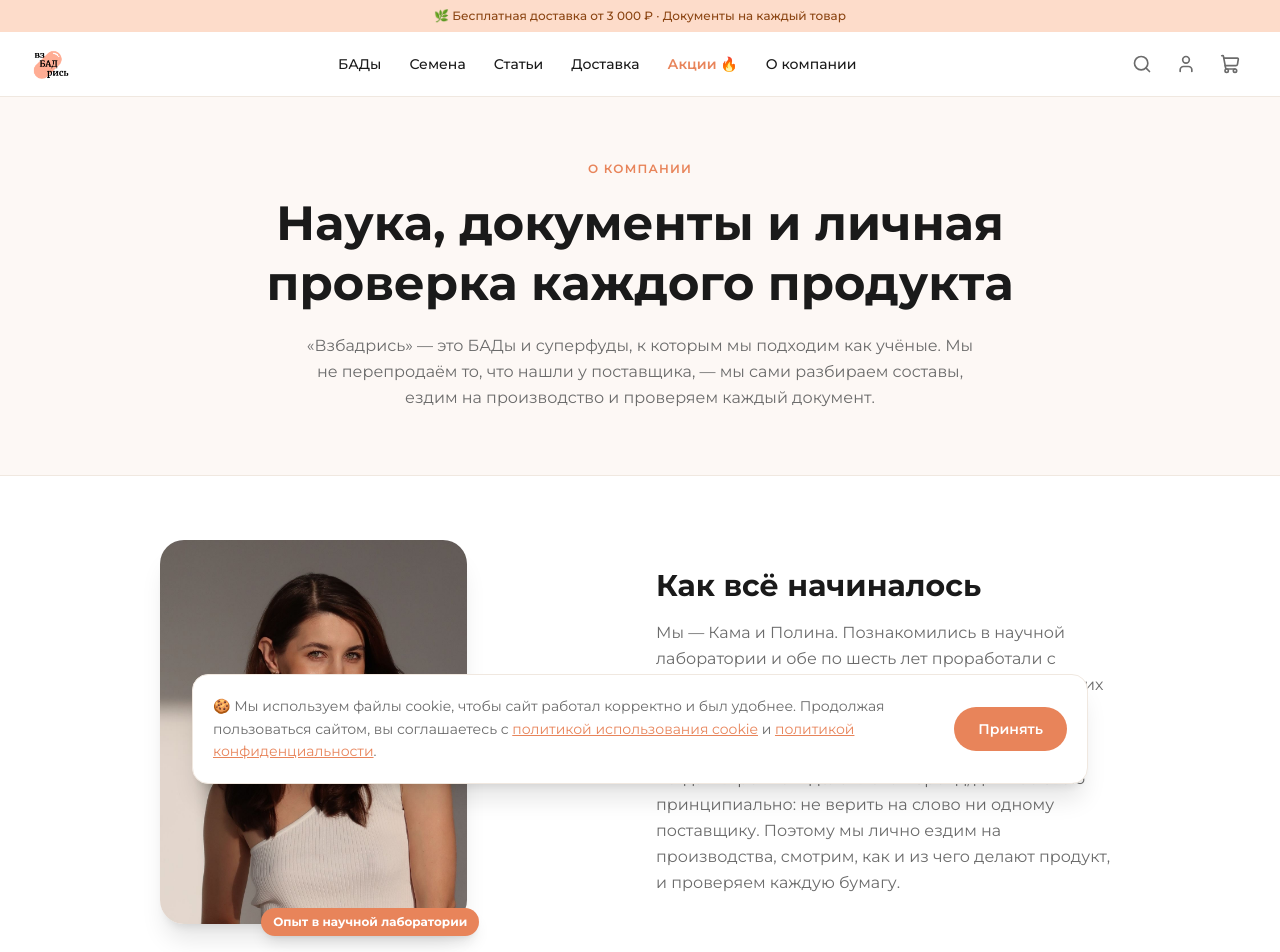
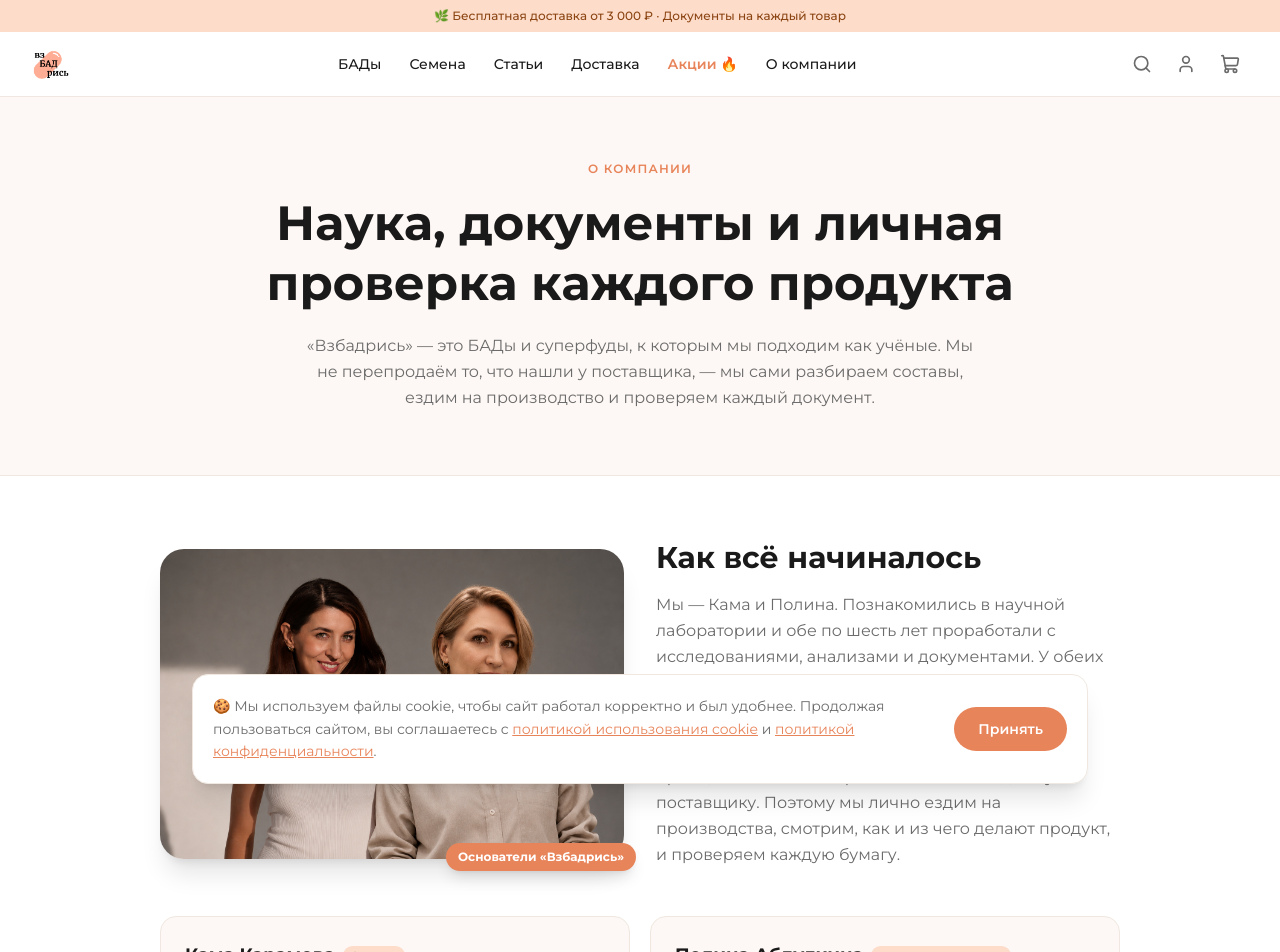
Before and after one commit to kamakaramova/vzbadrys, a Next.js app: page /about in a window 1280 px wide. Shown: the top 952 px of the page. Built offline with nearby package versions, Linux system fonts and the light colour scheme.

Commit message:
Фото основателей на главной и странице О нас

```diff
--- a/src/app/about/page.tsx
+++ b/src/app/about/page.tsx
@@ -33,16 +33,16 @@
           <div className="max-w-5xl mx-auto px-4 sm:px-6 lg:px-8">
             <div className="grid md:grid-cols-2 gap-8 items-center mb-12">
               <div className="flex justify-center md:justify-start">
-                <div className="relative">
-                  <div className="w-full max-w-sm h-96 rounded-3xl overflow-hidden shadow-xl">
+                <div className="relative w-full max-w-lg">
+                  <div className="w-full aspect-[3/2] rounded-3xl overflow-hidden shadow-xl">
                     <img
-                      src="/komanda-photo.jpg"
+                      src="/komanda-photo.png"
                       alt="Кама Карамова и Полина Абдулкина — основатели бренда Взбадрись"
-                      className="w-full h-full object-cover object-top"
+                      className="w-full h-full object-cover object-center"
                     />
                   </div>
                   <div className="absolute -bottom-3 -right-3 bg-[#E8845A] text-white text-xs font-bold px-3 py-1.5 rounded-full shadow-lg">
-                    Опыт в научной лаборатории
+                    Основатели «Взбадрись»
                   </div>
                 </div>
               </div>
--- a/src/app/page.tsx
+++ b/src/app/page.tsx
@@ -93,16 +93,16 @@
             <div className="grid md:grid-cols-2 gap-8 items-stretch mb-12">
               {/* Фото команды */}
               <div className="flex justify-center md:justify-end">
-                <div className="relative">
-                  <div className="w-full max-w-sm h-96 rounded-3xl overflow-hidden shadow-xl">
+                <div className="relative w-full max-w-lg">
+                  <div className="w-full aspect-[3/2] rounded-3xl overflow-hidden shadow-xl">
                     <img
-                      src="/komanda-photo.jpg"
+                      src="/komanda-photo.png"
                       alt="Кама Карамова и Полина Абдулкина — основатели бренда Взбадрись"
-                      className="w-full h-full object-cover object-top"
+                      className="w-full h-full object-cover object-center"
                     />
                   </div>
                   <div className="absolute -bottom-3 -right-3 bg-[#E8845A] text-white text-xs font-bold px-3 py-1.5 rounded-full shadow-lg">
-                    Опыт в научной лаборатории
+                    Основатели «Взбадрись»
                   </div>
                 </div>
               </div>
```
Also changed, not shown: public/komanda-photo.jpg (deleted), public/komanda-photo.png (added).
